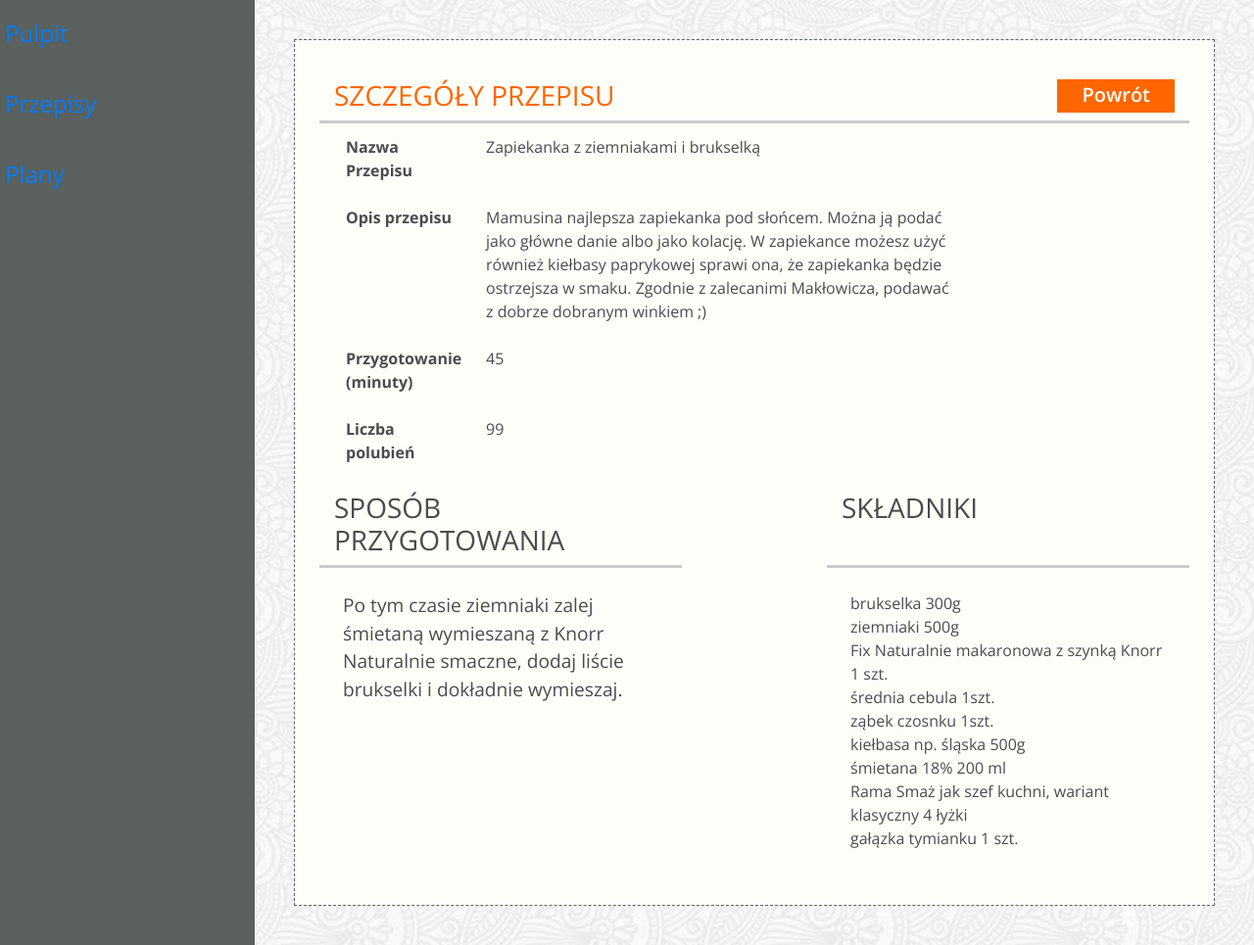
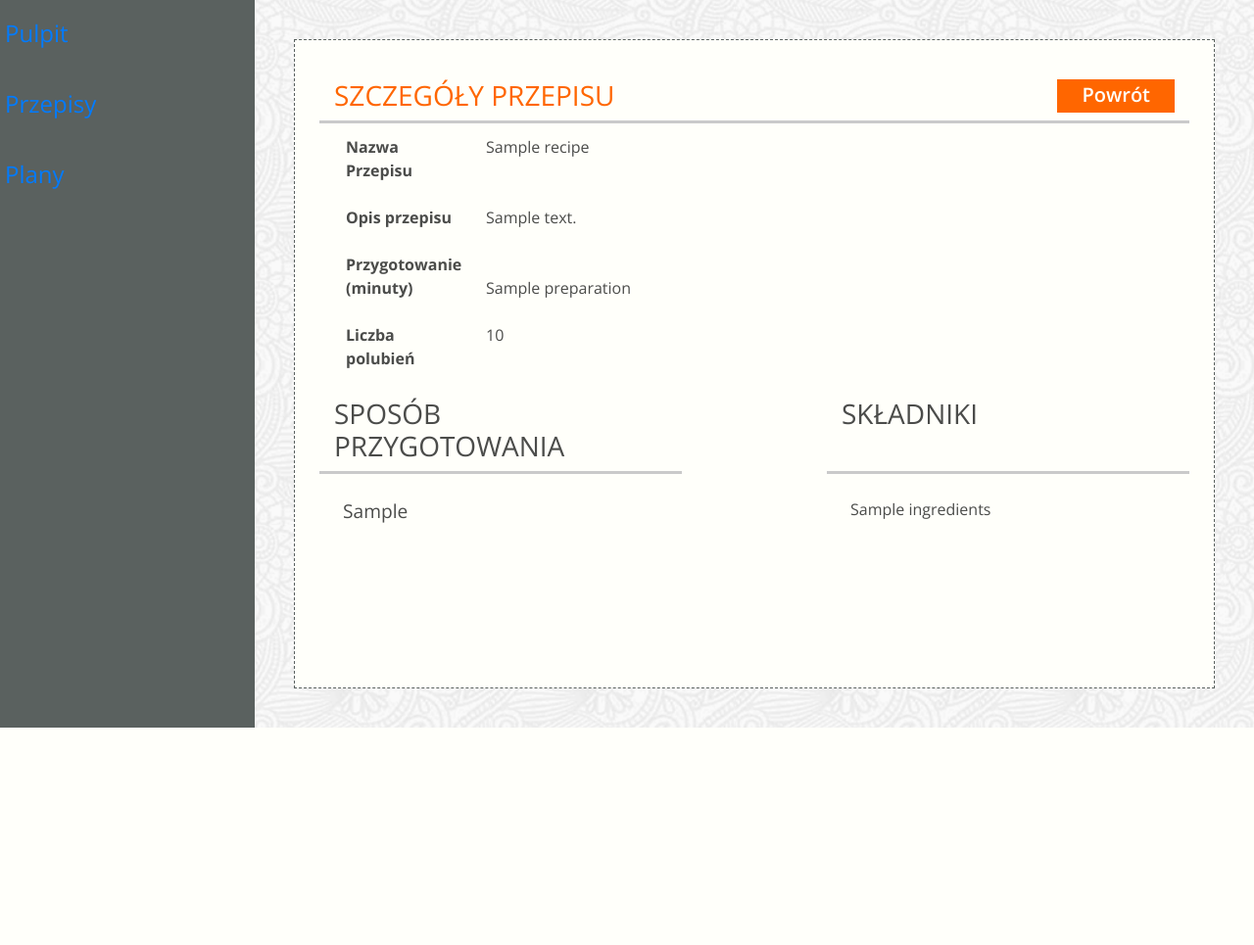
Before and after one commit to JaBrab1/jedzonko-team-project, a Django app: template jedzonko/templates/app-recipe-details.html in a window 1280 px wide. Shown: the part 84-1049 px from the top of the page at 98% size. After the commit the page ends 827 px from the top, so only its background shows below. Run offline with Django 3.2, Linux system fonts and the light colour scheme; the template is opened without the code that fills it: most values are stand-ins (such as "Sample title", 1, 10 or a date in 2020); some libraries are stand-ins or nearby versions; some web fonts are replaced.

Commit message:
Zrobione

```diff
--- a/jedzonko/templates/app-recipe-details.html
+++ b/jedzonko/templates/app-recipe-details.html
@@ -18,28 +18,24 @@
             <tr class="d-flex">
                 <th scope="row" class="col-2">Nazwa Przepisu</th>
                 <td class="col-7">
-                    Zapiekanka z ziemniakami i brukselką
+                    {{ recipe.name }}
                 </td>
             </tr>
             <tr class="d-flex">
                 <th scope="row" class="col-2">Opis przepisu</th>
-                <td class="col-7">Mamusina najlepsza zapiekanka pod słońcem.
-                    Można ją podać jako główne danie albo jako kolację. W
-                    zapiekance możesz użyć również kiełbasy paprykowej sprawi
-                    ona, że zapiekanka będzie ostrzejsza w smaku. Zgodnie z
-                    zalecanimi Makłowicza, podawać z dobrze dobranym winkiem ;)
+                <td class="col-7">{{ recipe.description}}
                 </td>
             </tr>
             <tr class="d-flex">
                 <th scope="row" class="col-2">Przygotowanie (minuty)</th>
-                <td class="col-7">
-                    45
+                <td class="col-7"><br>
+                    {{ recipe.preparation }}
                 </td>
             </tr>
              <tr class="d-flex">
                 <th scope="row" class="col-2">Liczba polubień</th>
                 <td class="col-7">
-                    99
+                    {{ recipe.votes }}
                 </td>
             </tr>
             </tbody>
@@ -54,21 +50,11 @@
         </div>
         <div class="row d-flex">
             <div class="col-5 p-4">
-                <p>Po tym czasie ziemniaki zalej śmietaną wymieszaną z Knorr
-                    Naturalnie smaczne, dodaj liście brukselki i dokładnie
-                    wymieszaj.</p>
+                <p>{{ recipe.method_of_preparation }}</p>
             </div>
             <div class="col-2"></div>
             <ul class="col-5 p-4 list-unstyled">
-                <li>brukselka 300g</li>
-                <li>ziemniaki 500g</li>
-                <li>Fix Naturalnie makaronowa z szynką Knorr 1 szt.</li>
-                <li>średnia cebula 1szt.</li>
-                <li>ząbek czosnku 1szt.</li>
-                <li>kiełbasa np. śląska 500g</li>
-                <li>śmietana 18% 200 ml</li>
-                <li>Rama Smaż jak szef kuchni, wariant klasyczny 4 łyżki</li>
-                <li>gałązka tymianku 1 szt.</li>
+                <li>{{ recipe.ingredients }}</li>
             </ul>
         </div>
 
--- a/jedzonko/views.py
+++ b/jedzonko/views.py
@@ -23,8 +23,9 @@ class Dashboard(View):
 
 
 class RecipeID(View):
-    def get(self, request):
-        return render(request, "app-recipe-details.html")
+    def get(self, request, id):
+        recipe = Recipe.objects.get(id=id)
+        return render(request, "app-recipe-details.html", {"recipe": recipe})
 
 
 class RecipeList(View):
```
